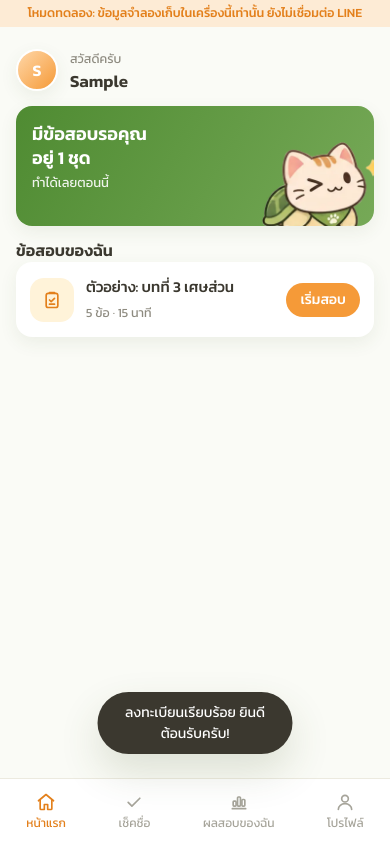
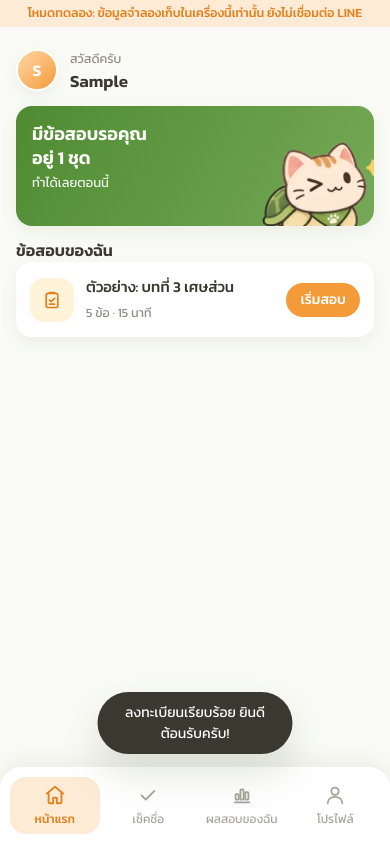
Before and after one commit to kornhkt-creator/quizzy, a plain HTML site: page index.html in a window 390 px wide. Both pictures are taken after typing "Sample", "Sample" into the empty fields and a click on the button "เริ่มเลย". Drawn offline with Linux system fonts and the light colour scheme.

Commit message:
Fix cramped bottom tab bar on iPhone and restyle it
The tab bar had a fixed 66px height, so the iPhone home-indicator safe
area was taken out of it and pushed the icons against the top edge. The
bar now sizes to its padding plus the safe area, with rounded top
corners, a soft shadow, equal-width tabs and a highlighted active tab.
Page content leaves matching space at the bottom.

Co-Authored-By: Claude Opus 5.5 <noreply@anthropic.com>

```diff
--- a/css/style.css
+++ b/css/style.css
@@ -65,7 +65,7 @@ svg.i { width: 20px; height: 20px; stroke: currentColor; fill: none; stroke-widt
 }
 .view { flex: 1; display: flex; flex-direction: column; }
 .body { flex: 1; padding: 8px 16px 20px; display: flex; flex-direction: column; gap: 12px; }
-.body.with-tabbar { padding-bottom: 88px; }
+.body.with-tabbar { padding-bottom: calc(100px + env(safe-area-inset-bottom)); }
 
 .appbar { display: flex; align-items: center; justify-content: space-between; gap: 8px; padding: 12px 14px 8px; min-height: 56px; }
 .appbar h1, .appbar h3 { font-size: 17px; font-weight: 600; flex: 1; text-align: center; }
@@ -169,15 +169,23 @@ button.card.list-row { width: 100%; border: 0; text-align: left; }
 .banner img { position: absolute; right: -6px; bottom: -4px; width: 118px; }
 
 /* ---------- Bottom tab bar ---------- */
+/* ความสูงไม่ตายตัว: เว้นที่ใต้แถบสำหรับขีดปัดกลับของ iPhone (safe area) โดยไม่บีบไอคอน */
 .tabbar {
   position: fixed; bottom: 0; left: 50%; transform: translateX(-50%);
-  width: 100%; max-width: 480px; height: 66px; z-index: 10;
-  background: #fff; border-top: 1px solid var(--line);
-  display: flex; justify-content: space-around; align-items: center;
-  padding-bottom: env(safe-area-inset-bottom);
+  width: 100%; max-width: 480px; z-index: 10;
+  background: rgba(255, 255, 255, .97); backdrop-filter: blur(10px);
+  border-radius: 22px 22px 0 0; box-shadow: 0 -6px 22px rgba(80, 70, 40, .08);
+  display: flex; gap: 4px; align-items: center;
+  padding: 10px 10px calc(10px + env(safe-area-inset-bottom));
 }
-.tabbar button { border: 0; background: none; display: flex; flex-direction: column; align-items: center; gap: 2px; font-size: 12px; color: #A6A49A; padding: 6px 12px; }
-.tabbar button.on { color: var(--orange-d); }
+.tabbar button {
+  flex: 1; min-width: 0; border: 0; background: none; font: inherit; font-size: 12px; color: #A6A49A;
+  display: flex; flex-direction: column; align-items: center; gap: 4px;
+  padding: 7px 4px 6px; border-radius: 16px; white-space: nowrap;
+  transition: color .15s, background .15s;
+}
+.tabbar button svg.i { width: 22px; height: 22px; }
+.tabbar button.on { color: var(--orange-d); background: var(--orange-soft); font-weight: 500; }
 
 /* ---------- ทำข้อสอบ ---------- */
 .q-num { display: inline-flex; align-items: center; height: 26px; padding: 0 12px; border-radius: var(--pill); background: var(--green-soft); color: var(--green); font-size: 13px; font-weight: 600; }
```
